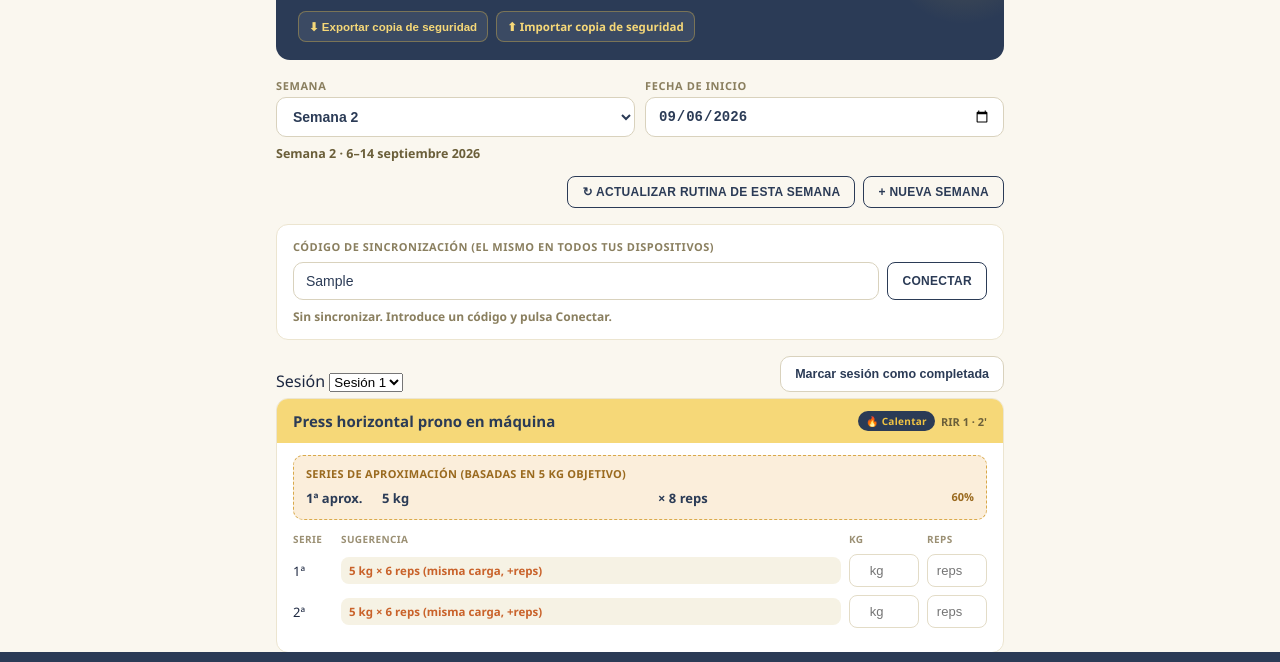
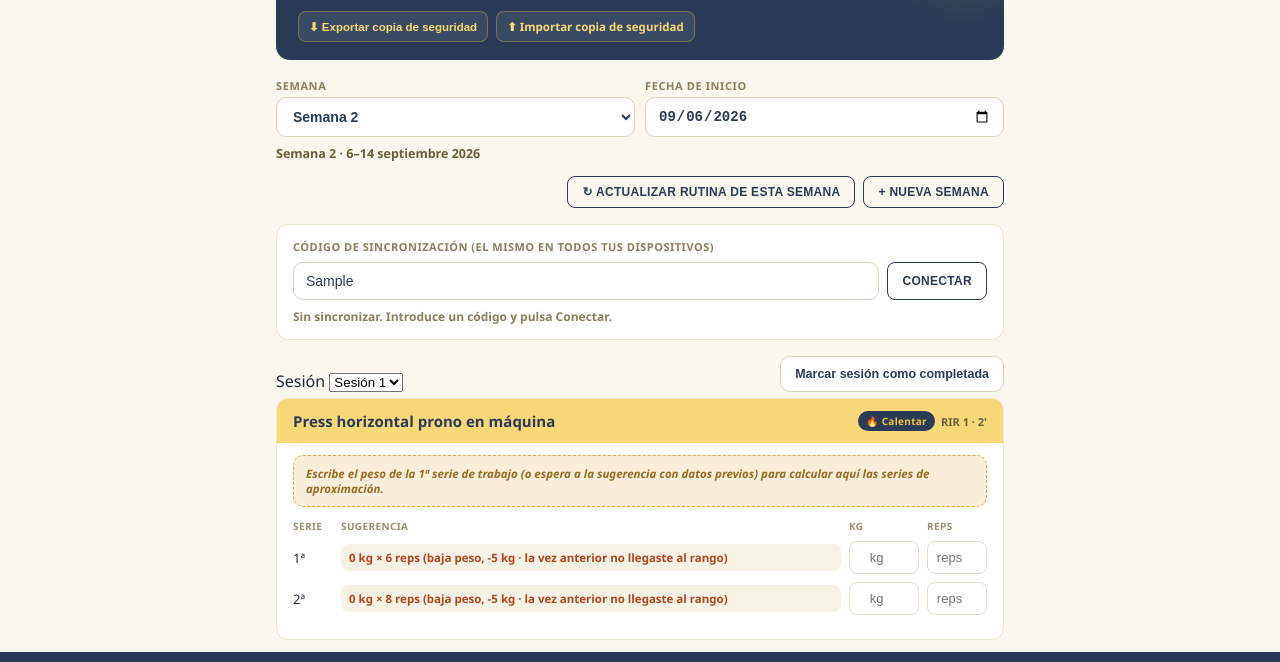
Before and after one commit to AiideenGC/entreno-tracker, a plain HTML site: page index.html in a window 1280 px wide. Both pictures are taken after typing "Sample", "5", "5", "5", "5", "5" into the empty fields and a click on the button "+ NUEVA SEMANA". Shown: the part 115-777 px from the top of the page. Drawn offline with Linux system fonts and the light colour scheme.

Commit message:
Add files via upload

```diff
--- a/css/styles.css
+++ b/css/styles.css
@@ -74,12 +74,15 @@ body{margin:0;background:var(--cream);color:var(--ink);font-family:'Segoe UI','H
 .suggest{background:#f6f2e4;border-radius:8px;padding:6px 8px;font-size:11.5px;color:var(--navy);text-align:left;font-weight:700;}
 .suggest.up{color:var(--ok);}
 .suggest.hold{color:var(--warn);}
+.suggest.down{color:#b5451f;font-weight:800;}
 
 .warmup-box{background:#fbeedb;border:1px dashed #d9a94a;border-radius:10px;padding:10px 12px;margin-bottom:12px;}
 .warmup-title{font-size:11px;font-weight:800;color:#9a6a1f;text-transform:uppercase;letter-spacing:0.3px;margin-bottom:6px;}
 .warmup-line{display:grid;grid-template-columns:70px 1fr 1fr 40px;gap:6px;font-size:13px;color:var(--navy);padding:2px 0;font-weight:600;}
 .warmup-pct{color:#9a6a1f;text-align:right;font-size:11px;font-weight:700;}
 .warmup-box.warmup-empty{font-size:11.5px;color:#9a6a1f;font-style:italic;font-weight:600;}
+.stagnation-note{background:#eef1f8;border:1px solid #c7d0e8;border-radius:10px;padding:10px 12px;margin-bottom:12px;font-size:12.5px;color:var(--navy);font-weight:600;line-height:1.4;}
+.stagnation-icon{margin-right:4px;}
 
 .status-bar{position:fixed;left:0;right:0;bottom:0;background:var(--navy);color:#cfd8ea;font-size:11.5px;padding:9px 16px;text-align:center;opacity:0;transform:translateY(100%);transition:opacity .25s, transform .25s;}
 .status-bar.visible{opacity:1;transform:translateY(0);}
--- a/js/app.js
+++ b/js/app.js
@@ -223,6 +223,15 @@
         const liveWeight = exState.sets[0] && exState.sets[0].weight !== "" ? parseFloat(exState.sets[0].weight) : null;
         const targetWeight = (liveWeight != null && !isNaN(liveWeight)) ? liveWeight : firstSuggestion.weight;
         body.appendChild(buildWarmupBox(ex, targetWeight));
+      }
+
+      const history = Storage.getExerciseHistory(appState, week.number, currentSession, ex.name, 3);
+      const stagnation = Overload.detectStagnation(history);
+      if (stagnation) {
+        const stagBox = document.createElement("div");
+        stagBox.className = "stagnation-note";
+        stagBox.innerHTML = "<span class=\"stagnation-icon\">⏸</span> " + stagnation.text;
+        body.appendChild(stagBox);
       }
 
       const header = document.createElement("div");
--- a/js/overload.js
+++ b/js/overload.js
@@ -42,7 +42,12 @@ const Overload = {
     if (isNaN(r)) {
       return { text: "Sin dato previo · objetivo " + min + "-" + max + " reps", mode: "none", weight: null, reps: null };
     }
-    if (r >= max) {
+    if (r < min) {
+      // No llegaste al mínimo del rango la vez anterior: el peso te vino
+      // grande. Bajamos peso en vez de insistir en subir.
+      const newW = Math.max(0, roundToIncrement(w - inc, inc));
+      return { text: newW + " kg × " + min + " reps (baja peso, -" + inc + " kg · la vez anterior no llegaste al rango)", mode: "down", weight: newW, reps: min };
+    } else if (r >= max) {
       const newW = roundToIncrement(w + inc, inc);
       return { text: newW + " kg × " + min + " reps (sube peso, +" + inc + " kg)", mode: "up", weight: newW, reps: min };
     } else {
@@ -63,5 +68,24 @@ const Overload = {
       const w = roundToIncrement(targetWeight * pct, inc);
       return { weight: w, reps: reps, pct: Math.round(pct * 100) };
     });
+  },
+
+  // history: resultado de Storage.getExerciseHistory (más reciente primero).
+  // Aviso puramente informativo -- nunca cambia la sugerencia de peso, que
+  // siempre se basa solo en la referencia más reciente.
+  detectStagnation: function (history) {
+    const MIN_WEEKS = 3;
+    if (!history || history.length < MIN_WEEKS) return null;
+    const window = history.slice(0, MIN_WEEKS); // más reciente primero
+    const newest = window[0];
+    const oldest = window[window.length - 1];
+    if (isNaN(newest.weight) || isNaN(oldest.weight)) return null;
+    if (newest.weight <= oldest.weight) {
+      return {
+        weeks: MIN_WEEKS,
+        text: "Llevas " + MIN_WEEKS + " semanas (desde la semana " + oldest.weekNumber + ") sin subir peso aquí. Puede ser buen momento para una semana de descarga o revisar la técnica."
+      };
+    }
+    return null;
   }
 };
--- a/js/storage.js
+++ b/js/storage.js
@@ -146,6 +146,34 @@ const Storage = {
     return null;
   },
 
+  // Historial reciente (peso/reps de la 1ª serie) de un ejercicio, semanas
+  // anteriores a currentWeekNumber, más reciente primero. Se usa solo para
+  // detectar estancamiento -- nunca para calcular la sugerencia de peso,
+  // que siempre se basa en la referencia más reciente (findPreviousExerciseData).
+  getExerciseHistory: function (state, currentWeekNumber, sessionNum, exerciseName, limit) {
+    limit = limit || 4;
+    const candidates = state.weeks
+      .filter(function (w) { return w.number < currentWeekNumber; })
+      .sort(function (a, b) { return b.number - a.number; });
+
+    const history = [];
+    for (let i = 0; i < candidates.length && history.length < limit; i++) {
+      const session = candidates[i].sessions[sessionNum];
+      if (!session) continue;
+      const exData = session.exercises[exerciseName];
+      if (!exData) continue;
+      const firstSet = exData.sets[0];
+      if (firstSet && firstSet.weight !== "" && firstSet.weight != null && firstSet.reps !== "" && firstSet.reps != null) {
+        history.push({
+          weekNumber: candidates[i].number,
+          weight: parseFloat(firstSet.weight),
+          reps: parseInt(firstSet.reps, 10)
+        });
+      }
+    }
+    return history; // más reciente primero
+  },
+
   exportBackup: function (state) {
     const blob = new Blob([JSON.stringify(state, null, 2)], { type: "application/json" });
     const url = URL.createObjectURL(blob);
```
